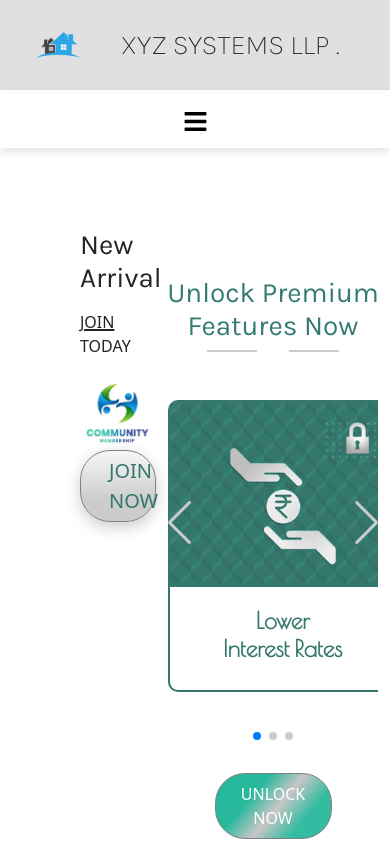
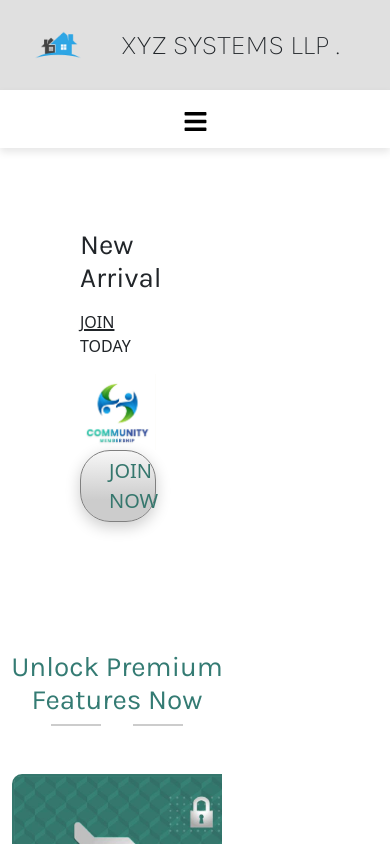
Before and after one commit to navaneethmadhav/ihdc-task, a React (Create React App) app: page / in a window 390 px wide. Shown: the top 844 px of the page. Built offline with nearby package versions, Linux system fonts and the light colour scheme.

Commit message:
features page designed

```diff
--- a/src/Styles/Features.css
+++ b/src/Styles/Features.css
@@ -108,3 +108,9 @@
     border-radius: 30px;
     margin-top: 2rem;
 }
+
+@media(max-width: 768px) {
+    .content-wrapper {
+        flex-direction: column;
+    }
+}
```
